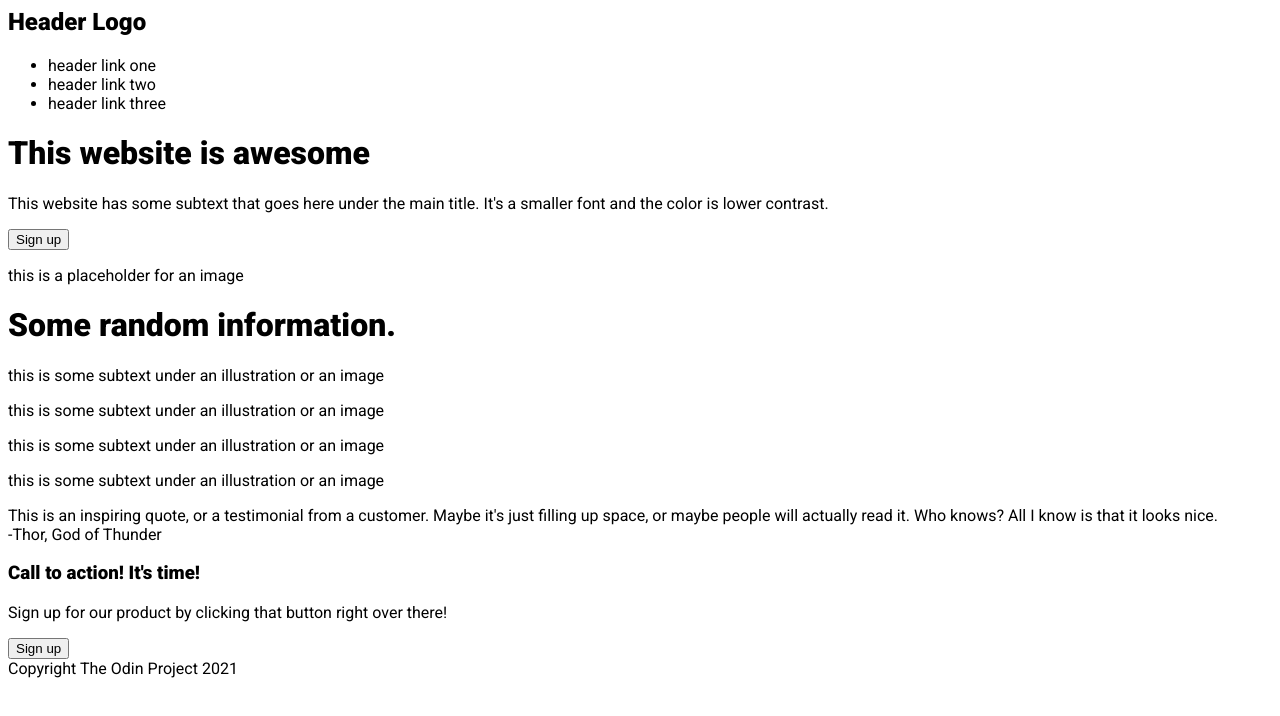
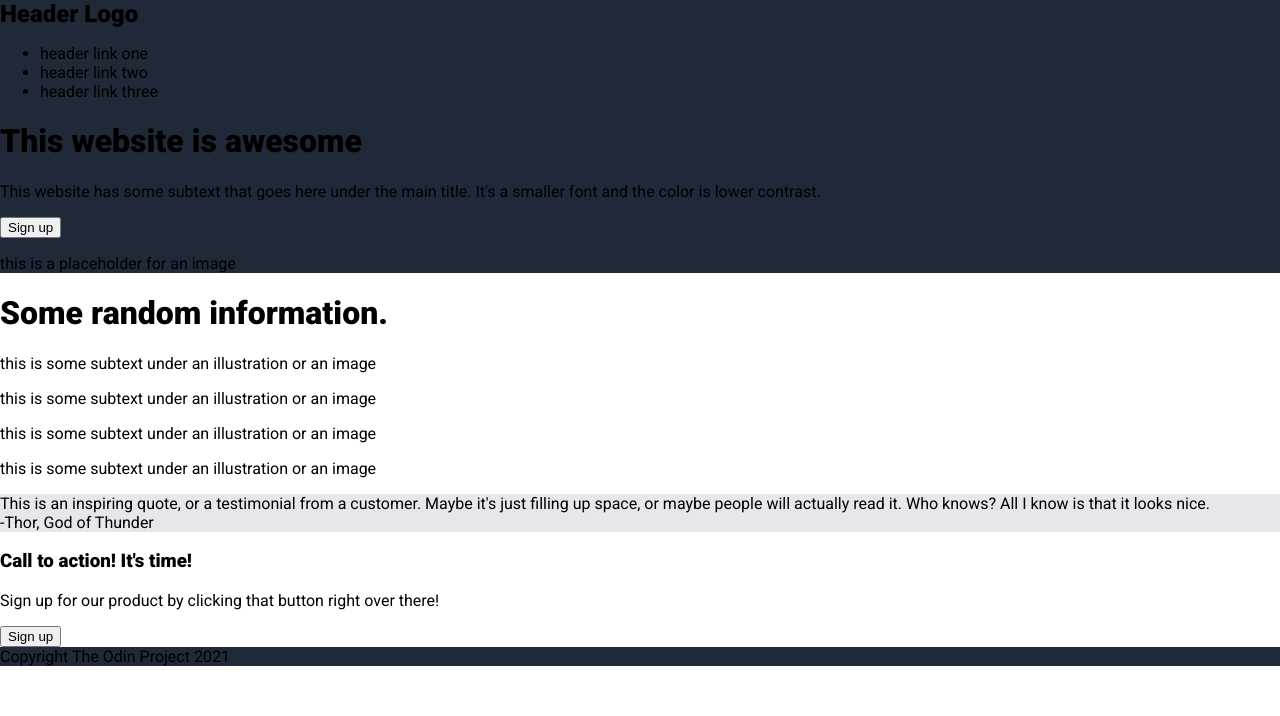
Before and after one commit to justinpse/landing-page, a plain HTML site: page index.html in a window 1280 px wide. Drawn offline with Linux system fonts and the light colour scheme.

Commit message:
Move header div inside one div and add background colors to sections

```diff
--- a/index.html
+++ b/index.html
@@ -11,6 +11,8 @@
     </head>
     <body>
 
+        <div class="content">
+            <div class="one">
                 <div class="header">
                     <h2>Header Logo</h2>
                     <ul class="header-links">
@@ -19,9 +21,6 @@
                         <li>header link three</li>
                     </ul>
                 </div>
-
-        <div class="content">
-            <div class="one">
                 <div class="one-left">
                     <h1>This website is awesome</h1>
                     <p>This website has some subtext that goes here under the main title.
--- a/style.css
+++ b/style.css
@@ -1,4 +1,19 @@
 body {
+    margin: 0;
     height: 100vh;
     font-family: 'Roboto', sans-serif;
+    display: flex;
+    flex-direction: column;
 }
+
+h2 {
+    margin: 0;
+}
+
+.one, .footer{
+    background-color: #1f2937;
+}
+
+.three {
+    background-color: #E5E7EB;
+}
```
Lines whose indentation alone changed are shown as unchanged.
